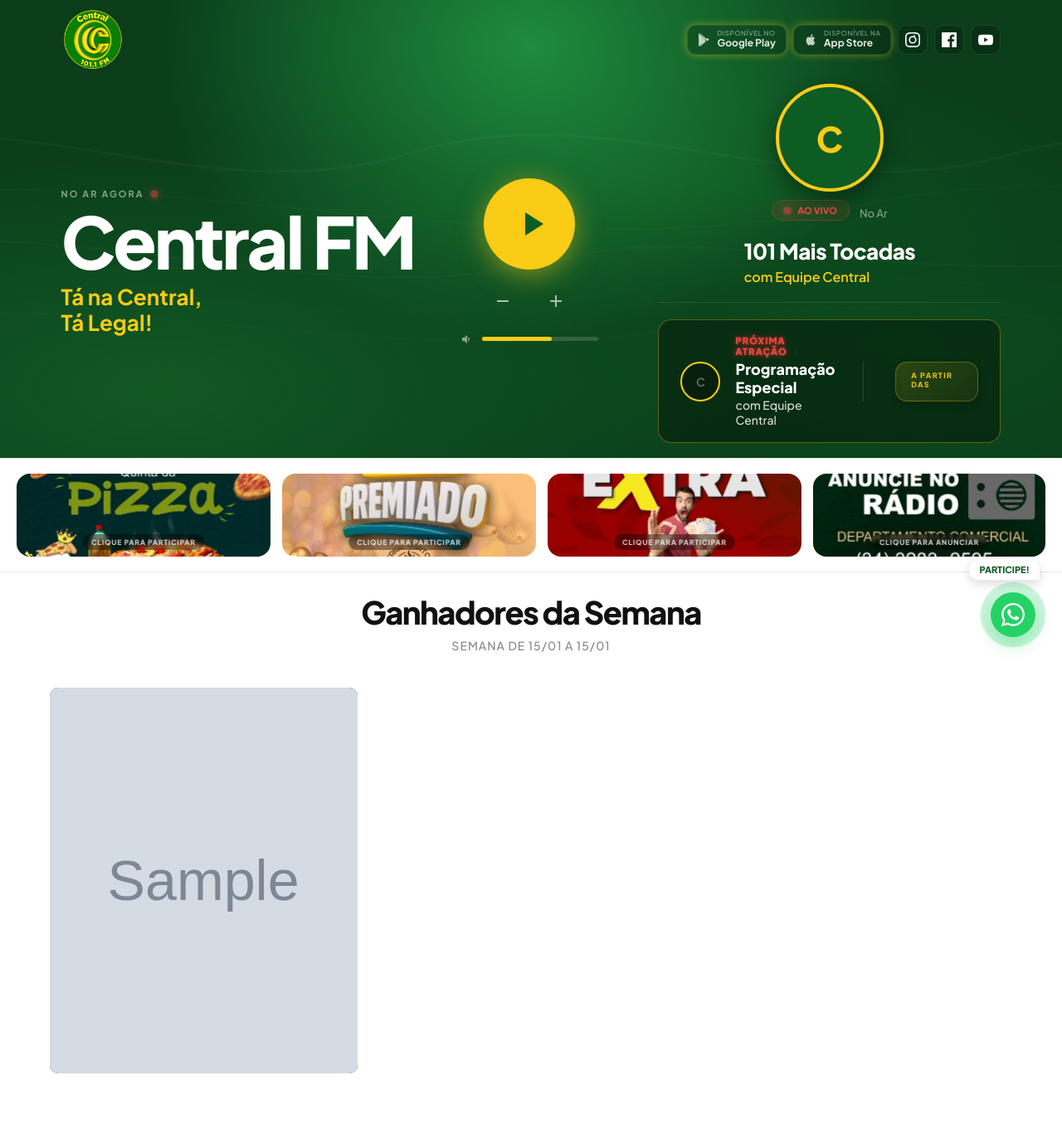
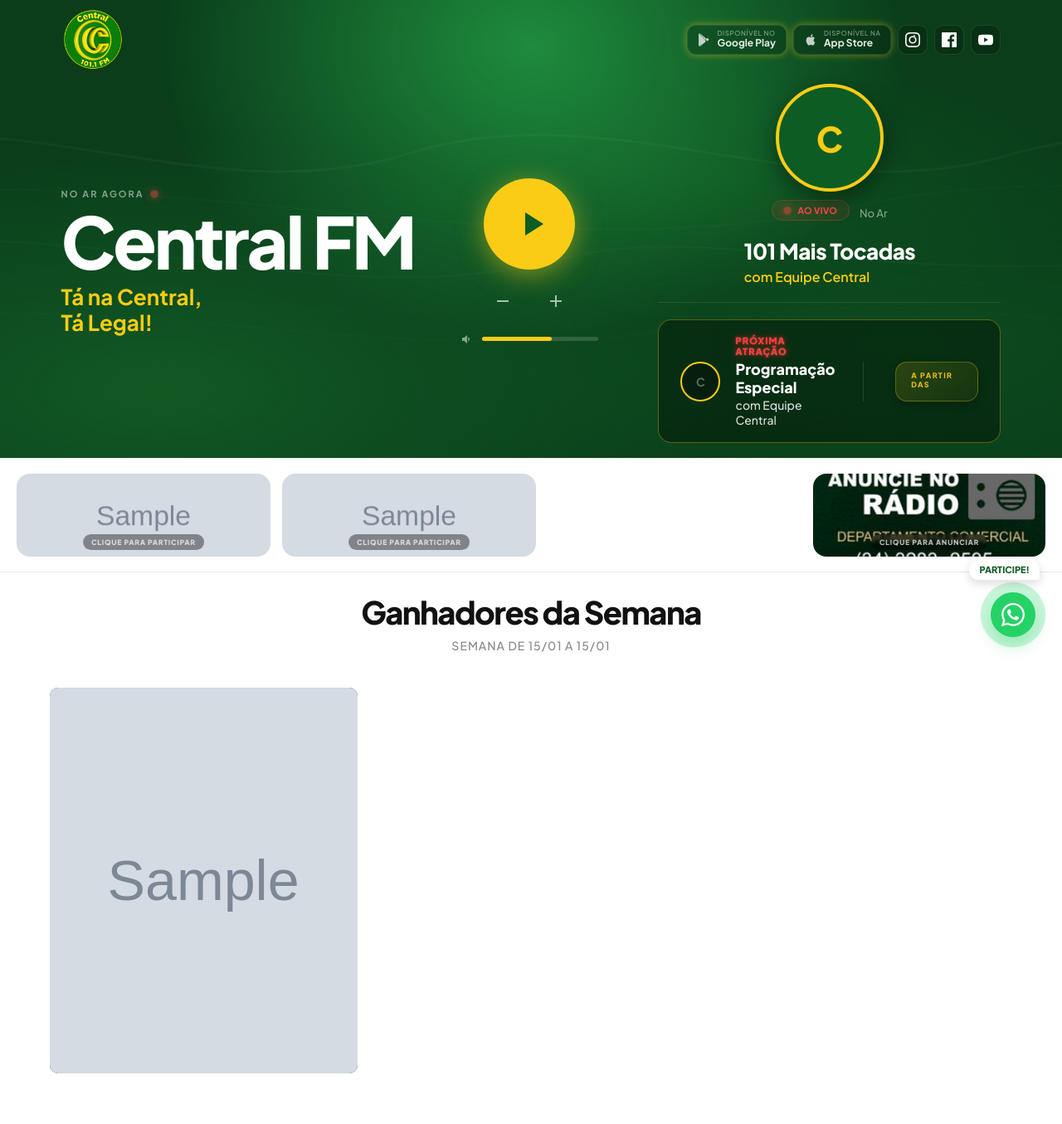
Before and after one commit to Gabr34l/site_radiocentral, a Django app: page / in a window 1280 px wide. Shown: the top 1355 px of the page at 83% size. Run offline with Django 5.2, Linux system fonts and the light colour scheme; tables that the repository leaves empty hold one stand-in row (values such as "Sample post"); grey boxes marked "Sample" are stand-in pictures.

Commit message:
Correção caminhos carrossel

```diff
--- a/centralfm/templates/centralfm/carrossel.html
+++ b/centralfm/templates/centralfm/carrossel.html
@@ -195,29 +195,23 @@
     <div class="bottom-section-wrapper">
         <div class="carousel-container">
             <div class="carousel-track" id="promoCarousel">
-                <a href="https://wa.me/5534996491118?text=Quero%20participar%20da%20Quinta%20da%20Pizza!"
-                    target="_blank" class="carousel-card"
-                    style="background-image: url('{% get_static_prefix %}Promocao/quinta_da_pizza.jpg');"></a>
-
-                <a href="https://wa.me/5534996491118?text=Quero%20participar%20do%20Aniversário%20Premiado!"
-                    target="_blank" class="carousel-card"
-                    style="background-image: url('{% get_static_prefix %}Promocao/aniversario_premiado.jpg');"></a>
-
-                <a href="https://wa.me/5534996491118?text=Quero%20participar%20da%20Grana%20Extra!" target="_blank"
+                {% for promocao in promocoes %}
+                <a href="{{ promocao.link_whatsapp|default:'#' }}"
+                    target="_blank"
                     class="carousel-card"
-                    style="background-image: url('{% get_static_prefix %}Promocao/grana_extra.jpg');"></a>
-
-                <a href="https://wa.me/5534996491118?text=Quero%20participar%20do%20Dinheiro%20na%20Mao!"
-                    target="_blank" class="carousel-card"
-                    style="background-image: url('{% get_static_prefix %}Promocao/dinheiro_na_mao.jpg');"></a>
-
-                <a href="https://wa.me/5534996491118?text=Quero%20participar%20da%20Placa%20Premiada!" target="_blank"
-                    class="carousel-card"
-                    style="background-image: url('{% get_static_prefix %}Promocao/placa_premiada.jpg');"></a>
-
-                <a href="https://wa.me/5534996491118?text=Quero%20participar%20da%20Resenha%20da%20Central!"
-                    target="_blank" class="carousel-card"
-                    style="background-image: url('{% get_static_prefix %}Promocao/resenha_da_central.jpg');"></a>
+                    title="{{ promocao.titulo }}"
+                    {% if promocao.imagem_banner %}
+                    style="background-image: url('{{ promocao.imagem_banner.url }}');"
+                    {% else %}
+                    style="background: linear-gradient(135deg, #0d5c24 0%, #1a8c38 100%);"
+                    {% endif %}
+                ></a>
+                {% empty %}
+                {# Fallback: nenhuma promoção ativa no banco de dados #}
+                <div class="carousel-card" style="background: linear-gradient(135deg, #0d5c24 0%, #1a8c38 100%); justify-content: center; color: #facc15; font-size: 13px; text-align: center; padding: 12px;">
+                    Nenhuma promoção ativa no momento.
+                </div>
+                {% endfor %}
             </div>
         </div>
 
```
